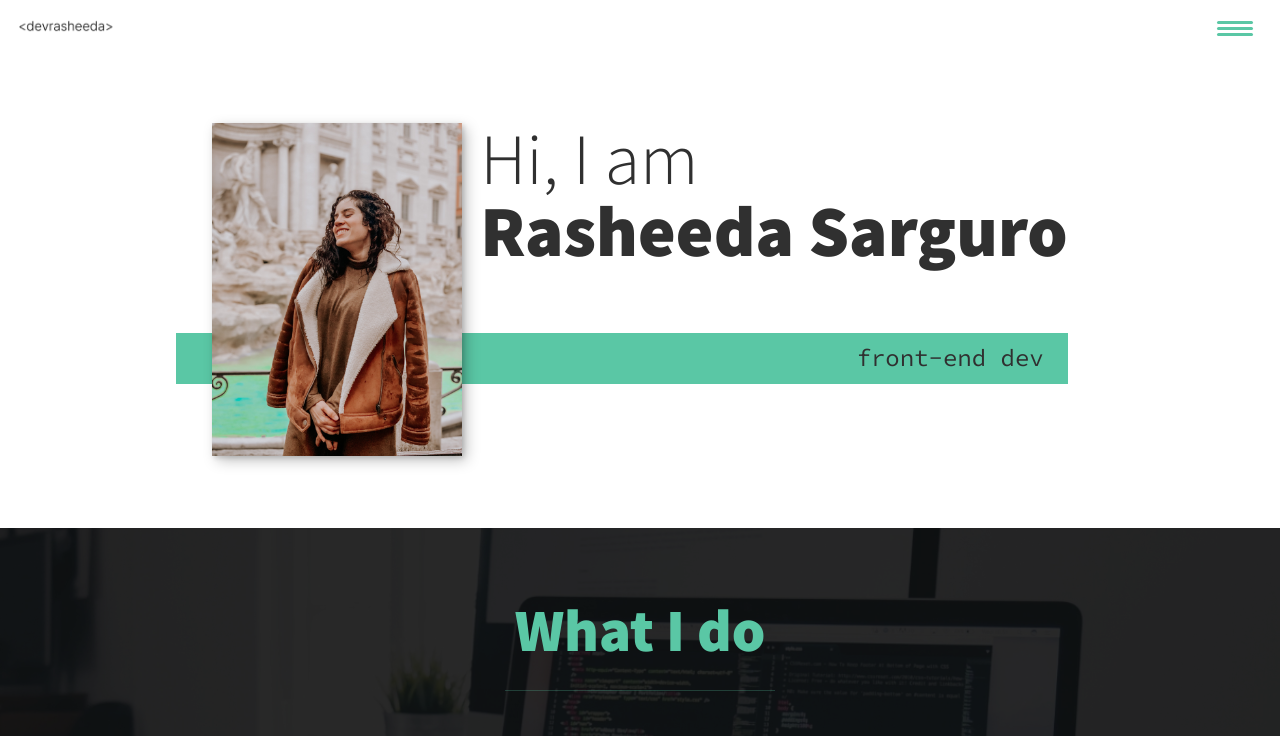
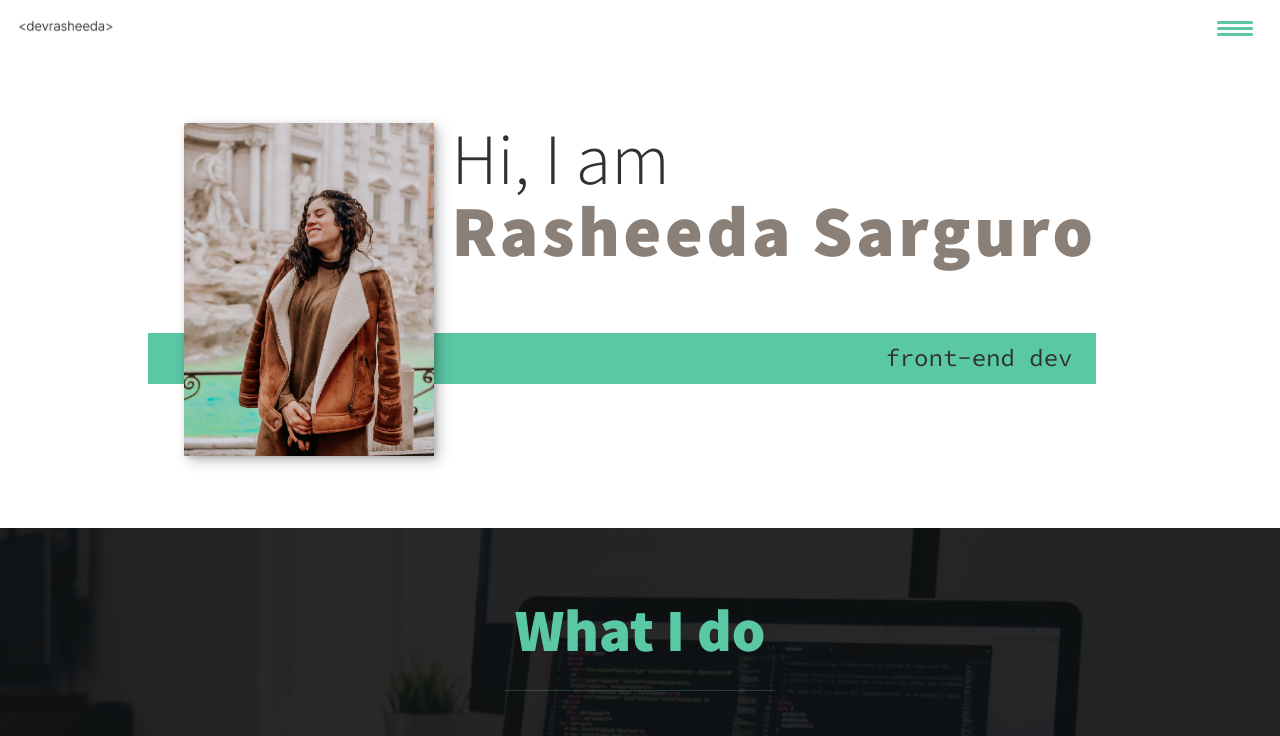
Before and after one commit to rassarg/RASSAR324_FTO2401_A1_Rasheeda-Sarguro_CDV05, a website built with Vite: page index.html in a window 1280 px wide. Shown: the top 736 px of the page. Built offline with nearby package versions, Linux system fonts and the light colour scheme.

Commit message:
updated h1 color

```diff
--- a/css/style.css
+++ b/css/style.css
@@ -18,6 +18,7 @@
     /* colors */
     --clr-light: #fff;
     --clr-dark: #303030;
+    --clr-primary: #8b8077;
     --clr-accent: #5ac7a5;
 
     /* font size */
@@ -47,7 +48,6 @@ html {
     scroll-behavior: smooth;
 }
 
-
 body {
     background: var(--clr-light);
     color: var(--clr-dark);
@@ -66,7 +66,12 @@ img {
     max-width: 100%;
 }
 
-strong { font-weight: var(--fw-bold) }
+strong {
+    font-weight: var(--fw-bold);
+    color: var(--clr-primary);
+    letter-spacing: .05em;
+
+}
 
 :focus {
     outline: 3px solid var(--clr-accent);
@@ -113,6 +118,7 @@ h3 { font-size: var(--fs-h3) }
 
 .section__title--intro {
     font-weight: var(--fw-reg);
+
 }
 
 .section__title--intro strong {
@@ -125,7 +131,7 @@ h3 { font-size: var(--fs-h3) }
 }
 
 .section__subtitle--intro,
-.section__subtitle--about {
+.section__subtitle--about {  /* I was trying to make the bar extend further right, but couldn't get it to no matter what I did with the padding */
     background: var(--clr-accent);
     padding: .25em 1em;
     font-family: var(--ff-secondary);
@@ -337,6 +343,7 @@ header {
     }
 }
 
+/* About Me section */
 
 .about-me {
     max-width: 1000px;
@@ -350,7 +357,7 @@ header {
 @media (min-width: 600px) {
     .about-me {
         display: grid;
-        grid-template-columns: 1fr 200px;
+        grid-template-columns: 1fr 300px;
         grid-template-areas:
             "title img"
             "subtitle img"
```
